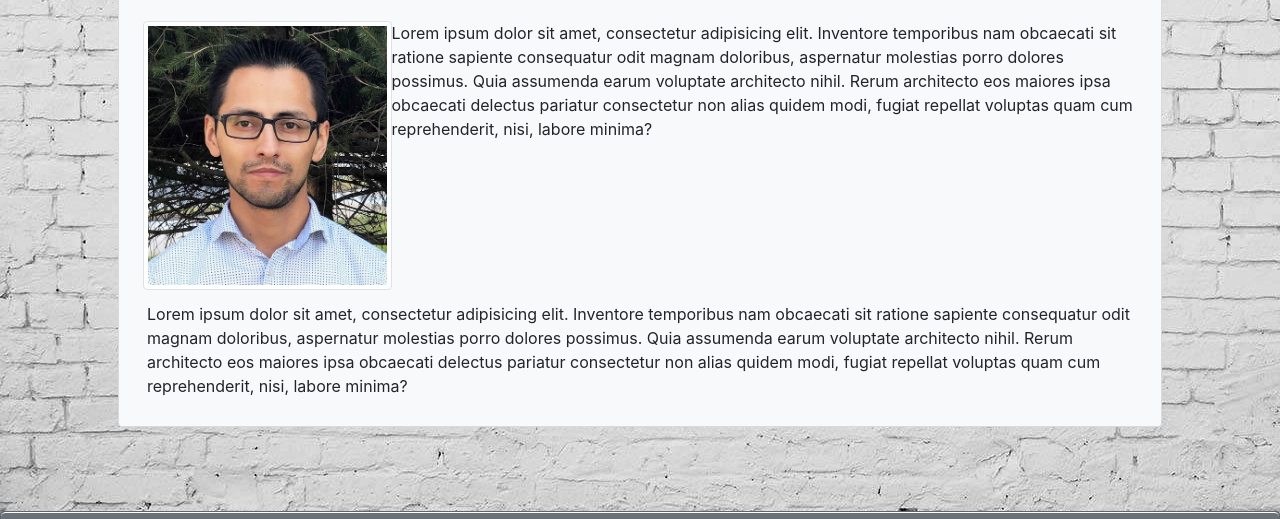
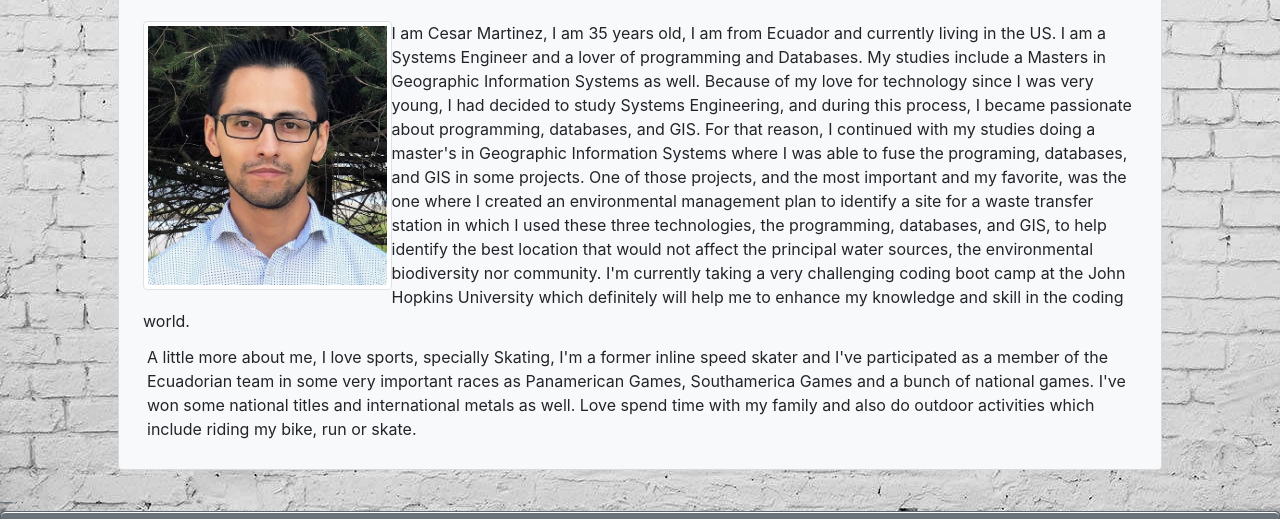
Before and after one commit to chernanma/Homework02, a plain HTML site: page index.html in a window 1280 px wide. Shown: the part 194-713 px from the top of the page. Drawn offline with nearby package versions, Linux system fonts and the light colour scheme.

Commit message:
Update personal information About Me in index.html

```diff
--- a/index.html
+++ b/index.html
@@ -38,12 +38,20 @@
                         <div class="row p-1">
                             <div class="col-md-12">
                                 <img src="images/CesarH.jpg" class="img-fluid img-thumbnail w-25 float-left" alt="Responsive image">
-                                <p class="card-text">Lorem ipsum dolor sit amet, consectetur adipisicing elit. Inventore temporibus nam obcaecati sit ratione sapiente consequatur odit magnam doloribus, aspernatur molestias porro dolores possimus. Quia assumenda earum voluptate architecto nihil. Rerum architecto eos maiores ipsa obcaecati delectus pariatur consectetur non alias quidem modi, fugiat repellat voluptas quam cum reprehenderit, nisi, labore minima?</p>
+                                <p class="card-text">I am Cesar Martinez, I am 35 years old, I am from Ecuador and currently living in the US. I am a Systems Engineer and a lover of programming and Databases.
+                                    My studies include a Masters in Geographic Information Systems as well.
+                                    Because of my love for technology since I was very young, I had decided to study Systems Engineering,
+                                    and during this process, I became passionate about programming, databases, and GIS. For that reason,
+                                    I continued with my studies doing a master's in Geographic Information Systems where I was able to fuse the programing, databases, and GIS in some projects.
+                                    One of those projects, and the most important and my favorite,
+                                    was the one where I created an environmental management plan to identify a site for a waste transfer station in which I used these three technologies, the programming, databases, and GIS, to help identify the best location that would not affect the principal water sources, the environmental biodiversity nor community.
+                                    I'm currently taking a very challenging coding boot camp at the John Hopkins University which definitely will help me to enhance my knowledge and skill in the coding world.                  </p>
                             </div>
                         </div>
                         <div class="row p-2">
                             <div class="col-md-12">
-                                <p class="card-text">Lorem ipsum dolor sit amet, consectetur adipisicing elit. Inventore temporibus nam obcaecati sit ratione sapiente consequatur odit magnam doloribus, aspernatur molestias porro dolores possimus. Quia assumenda earum voluptate architecto nihil. Rerum architecto eos maiores ipsa obcaecati delectus pariatur consectetur non alias quidem modi, fugiat repellat voluptas quam cum reprehenderit, nisi, labore minima?</p>
+                                <p class="card-text">A little more about me, I love sports, specially Skating, I'm a former inline speed skater and I've participated as a member of the Ecuadorian team in some very important races as Panamerican Games, Southamerica Games and a bunch of national games.
+                                    I've won some national titles and international metals as well. Love spend time with my family and also do outdoor activities which include riding my bike, run or skate. </p>
                             </div>
                         </div>
                     </div>
```
